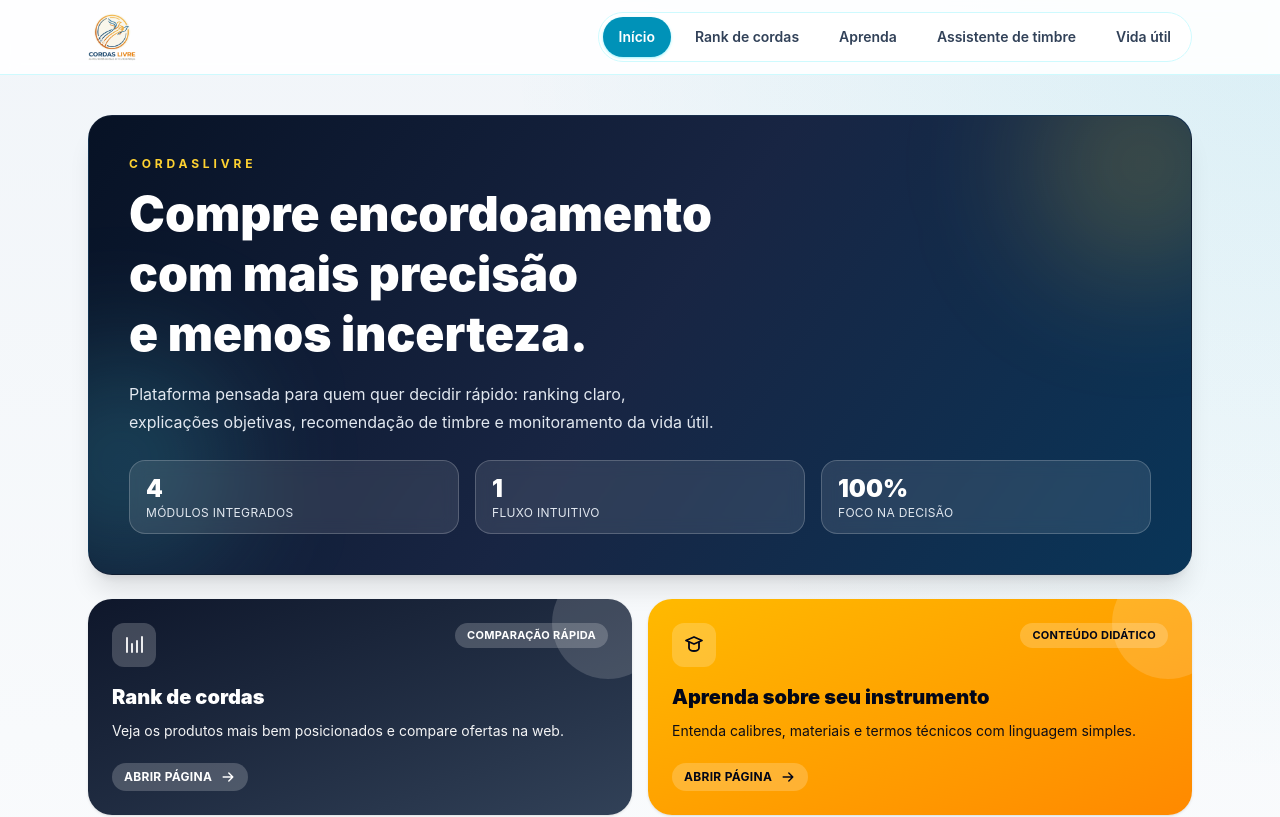
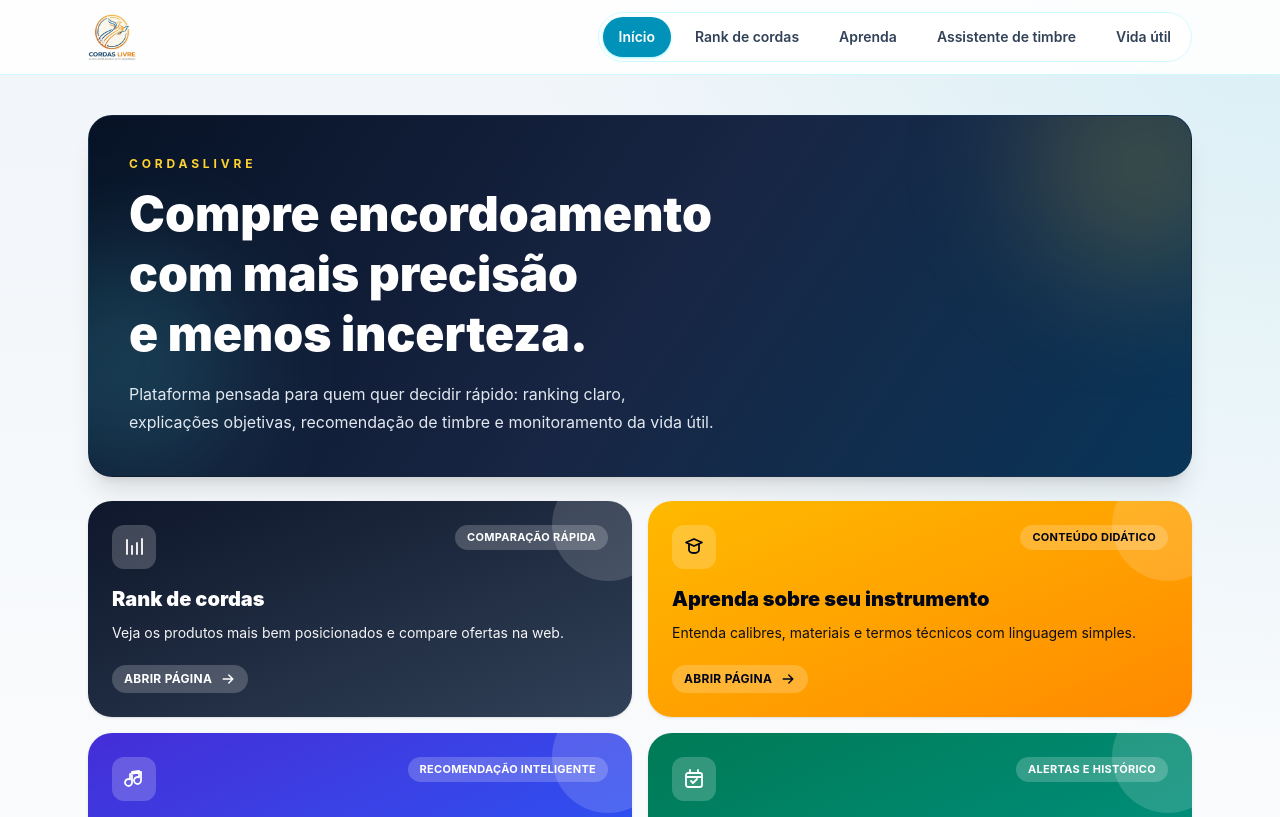
Before and after one commit to LucasEduardo2002/CordasLivre-front-end, a React (Vite) app: page / in a window 1280 px wide. Shown: the top 817 px of the page. Built offline with nearby package versions, Linux system fonts and the light colour scheme.

Commit message:
feat: remove seção de acesso rápido e módulos integrados da HomePage para simplificação do layout

```diff
--- a/src/components/MainNav.tsx
+++ b/src/components/MainNav.tsx
@@ -106,11 +106,6 @@ export function MainNav() {
               </NavLink>
             ))}
           </div>
-
-          <div className="mt-4 rounded-2xl border border-cyan-100 bg-cyan-50 p-4 text-sm text-slate-700">
-            <p className="font-semibold text-slate-900">Acesso rápido</p>
-            <p className="mt-1 leading-6">Use o menu lateral para navegar entre as páginas sem perda de espaço na tela.</p>
-          </div>
         </aside>
       </div>
     </div>
--- a/src/pages/HomePage.tsx
+++ b/src/pages/HomePage.tsx
@@ -101,21 +101,6 @@ export function HomePage() {
         <p className="cl-text-balance relative z-10 mt-4 max-w-2xl text-sm leading-6 text-slate-200 sm:text-[15px] md:text-base md:leading-7">
           Plataforma pensada para quem quer decidir rápido: ranking claro, explicações objetivas, recomendação de timbre e monitoramento da vida útil.
         </p>
-
-        <div className="relative z-10 mt-6 grid gap-3 sm:grid-cols-3 md:gap-4">
-          <div className="rounded-2xl border border-white/20 bg-white/10 px-4 py-3 backdrop-blur">
-            <p className="text-2xl font-black text-white">4</p>
-            <p className="text-xs uppercase tracking-wide text-slate-200">módulos integrados</p>
-          </div>
-          <div className="rounded-2xl border border-white/20 bg-white/10 px-4 py-3 backdrop-blur">
-            <p className="text-2xl font-black text-white">1</p>
-            <p className="text-xs uppercase tracking-wide text-slate-200">fluxo intuitivo</p>
-          </div>
-          <div className="rounded-2xl border border-white/20 bg-white/10 px-4 py-3 backdrop-blur">
-            <p className="text-2xl font-black text-white">100%</p>
-            <p className="text-xs uppercase tracking-wide text-slate-200">foco na decisão</p>
-          </div>
-        </div>
       </section>
 
       <section className="mt-6 grid gap-4 sm:grid-cols-2">
```
